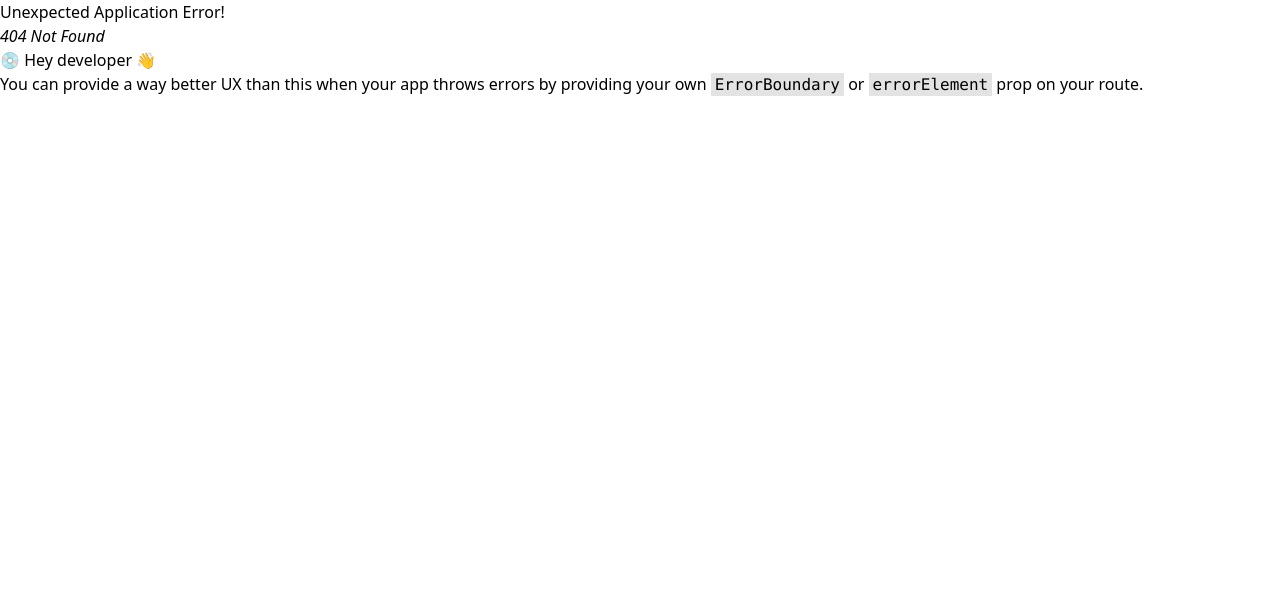
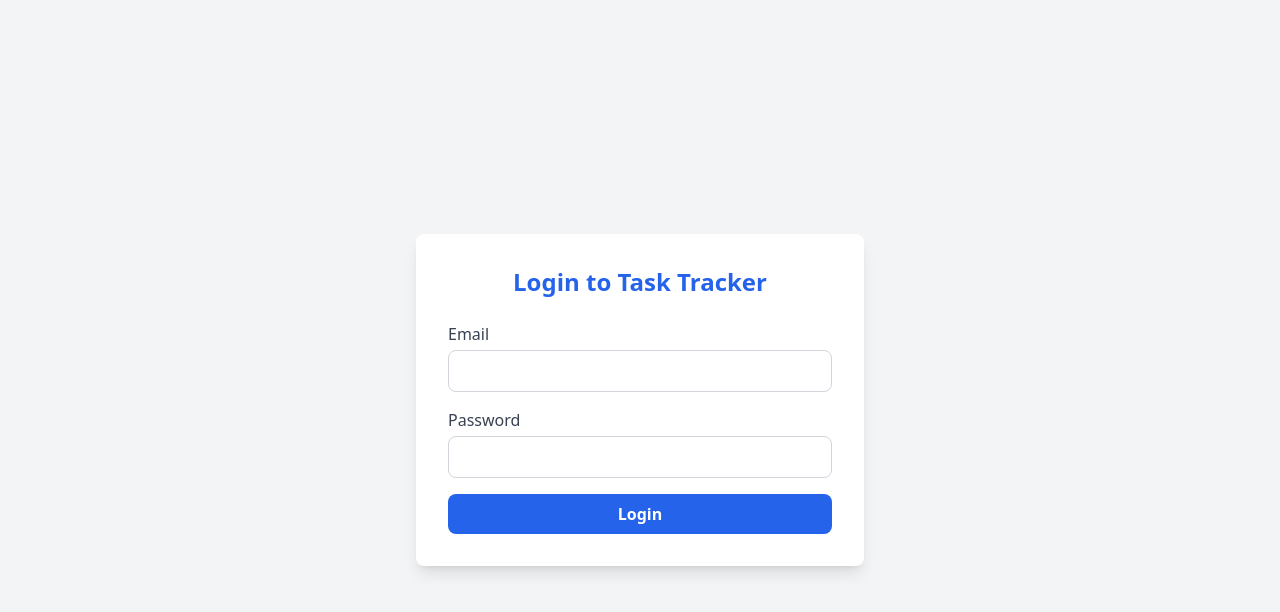
Before and after one commit to swoyamsuwal/MERN-Frontend, a React (Create React App) app: page /login in a window 1280 px wide. Before the commit this address had no page. Shown: the top 612 px of the page. Built offline with nearby package versions, Linux system fonts and the light colour scheme.

Commit message:
added login page

```diff
--- a/src/App.js
+++ b/src/App.js
@@ -2,6 +2,7 @@ import AddUser from './adduser/AddUser';
 import './index.css';
 import User from './User';
 import UpdateTask from './updatetask/UpdateTask';
+import Login from './Login/Login';
 
 import {createBrowserRouter, RouterProvider} from "react-router-dom"
 
@@ -18,6 +19,10 @@ function App() {
     {
       path: "/update/:id",
       element: <UpdateTask />,
+    },
+    {
+      path: "/login",
+      element: <Login />,
     }
   ])
   return (
--- /dev/null
+++ b/src/Header.jsx
@@ -0,0 +1,18 @@
+import React from 'react';
+import { Link } from 'react-router-dom'; // ✅ Required to use <Link>
+
+const Header = () => {
+  return (
+    <header className="flex items-center justify-between px-6 py-4 bg-gray-800 text-white shadow-md">
+      <h1 className="text-2xl font-bold">Task Tracker</h1>
+      <Link
+        to="/login"
+        className="bg-blue-600 hover:bg-blue-700 text-white font-semibold py-2 px-4 rounded"
+      >
+        Login
+      </Link>
+    </header>
+  );
+};
+
+export default Header;
--- /dev/null
+++ b/src/Login/Login.jsx
@@ -0,0 +1,77 @@
+import React, { useState } from 'react';
+import { useNavigate } from 'react-router-dom';
+
+const Login = () => {
+  const navigate = useNavigate();
+  const [formData, setFormData] = useState({
+    email: '',
+    password: '',
+  });
+
+  const [error, setError] = useState('');
+
+  const handleChange = (e) => {
+    setFormData(prev => ({
+      ...prev,
+      [e.target.name]: e.target.value
+    }));
+  };
+
+  const handleSubmit = (e) => {
+    e.preventDefault();
+
+    // Temporary check (replace with real API call)
+    if (formData.email === 'admin@example.com' && formData.password === 'password') {
+      navigate('/'); // redirect to task page
+    } else {
+      setError('Invalid email or password');
+    }
+  };
+
+  return (
+    <div className="min-h-screen flex items-center justify-center bg-gray-100">
+      <div className="bg-white p-8 rounded-lg shadow-lg w-full max-w-md">
+        <h2 className="text-2xl font-bold text-center mb-6 text-blue-600">Login to Task Tracker</h2>
+
+        {error && (
+          <p className="text-red-500 text-sm mb-4 text-center">{error}</p>
+        )}
+
+        <form onSubmit={handleSubmit} className="space-y-4">
+          <div>
+            <label className="block mb-1 text-gray-700 font-medium">Email</label>
+            <input
+              type="email"
+              name="email"
+              value={formData.email}
+              onChange={handleChange}
+              className="w-full border border-gray-300 px-4 py-2 rounded-lg focus:outline-none focus:ring-2 focus:ring-blue-500"
+              required
+            />
+          </div>
+
+          <div>
+            <label className="block mb-1 text-gray-700 font-medium">Password</label>
+            <input
+              type="password"
+              name="password"
+              value={formData.password}
+              onChange={handleChange}
+              className="w-full border border-gray-300 px-4 py-2 rounded-lg focus:outline-none focus:ring-2 focus:ring-blue-500"
+              required
+            />
+          </div>
+
+          <button
+            type="submit"
+            className="w-full bg-blue-600 hover:bg-blue-700 text-white py-2 rounded-lg font-semibold"
+          >
+            Login
+          </button>
+        </form>
+      </div>
+    </div>
+  );
+};
+
+export default Login;
--- a/src/User.jsx
+++ b/src/User.jsx
@@ -1,6 +1,7 @@
 import React, { useEffect, useState } from 'react';
 import axios from "axios";
 import { Link, useNavigate } from 'react-router-dom';
+import Header from './Header'
 
 const Task = () => {
   const [tasks, setTasks] = useState([]);
@@ -47,6 +48,7 @@ const Task = () => {
 
   return (
     <div className="min-h-screen bg-gray-100 p-6">
+      <Header />
       <div className="max-w-6xl mx-auto bg-white shadow-lg rounded-lg p-6">
         <div className="flex items-center justify-between mb-6">
           <h2 className="text-2xl font-bold text-blue-600">Task Table</h2>
```
